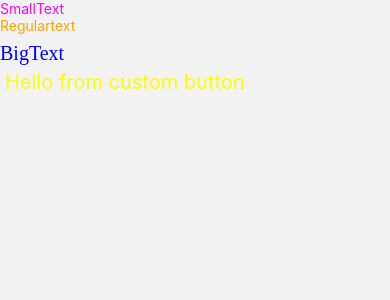
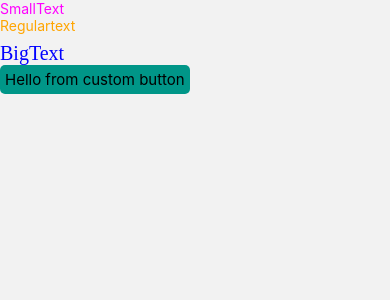
Before and after one commit to nteguem/logicRdv_reactnative, a React Native app: screen /home in a window 390 px wide. Shown: the top 300 px of the page. Built offline with nearby package versions, Linux system fonts and the light colour scheme.

Commit message:
update button add props instead of styles

```diff
--- a/src/components/global/CustomAppButton.js
+++ b/src/components/global/CustomAppButton.js
@@ -2,36 +2,38 @@ import React from 'react';
 import {Text, TouchableOpacity, StyleSheet} from 'react-native';
 import {colors} from './colors';
 
-const CustomAppButton = ({title, buttonStyle, textStyle, onPress}) => {
-  const passedButtonStyles = Array.isArray(buttonStyle)
-    ? Object.assign({}, ...buttonStyle)
-    : buttonStyle;
-  const passedTextStyles = Array.isArray(textStyle)
-    ? Object.assign({}, ...textStyle)
-    : textStyle;
+const CustomAppButton = ({
+  title,
+  onPress,
+  bkgroundColor = '#009688',
+  borderWidth,
+  alignSelf = 'baseline',
+  borderColor = 'blue',
+  textColor = colors.black,
+  textFontSize = 15,
+}) => {
+  const styles = StyleSheet.create({
+    // ...
+    appButtonContainer: {
+      backgroundColor: bkgroundColor,
+      borderRadius: 5,
+      paddingVertical: 5,
+      paddingHorizontal: 5,
+      alignSelf: alignSelf,
+      borderWidth: borderWidth,
+      borderColor: borderColor,
+    },
+    appButtonText: {
+      fontSize: textFontSize,
+      color: textColor,
+      alignSelf: 'center',
+    },
+  });
   return (
-    <TouchableOpacity
-      onPress={onPress}
-      style={[styles.appButtonContainer, {...passedButtonStyles}]}>
-      <Text style={[styles.appButtonText, {...passedTextStyles}]}>{title}</Text>
+    <TouchableOpacity onPress={onPress} style={styles.appButtonContainer}>
+      <Text style={styles.appButtonText}>{title}</Text>
     </TouchableOpacity>
   );
 };
 
-const styles = StyleSheet.create({
-  // ...
-  appButtonContainer: {
-    backgroundColor: '#009688',
-    borderRadius: 5,
-    paddingVertical: 5,
-    paddingHorizontal: 5,
-    alignSelf: 'baseline',
-  },
-  appButtonText: {
-    fontSize: 20,
-    color: colors.white,
-    alignSelf: 'center',
-  },
-});
-
 export default CustomAppButton;
```
